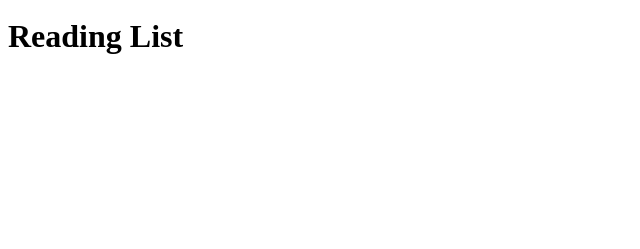
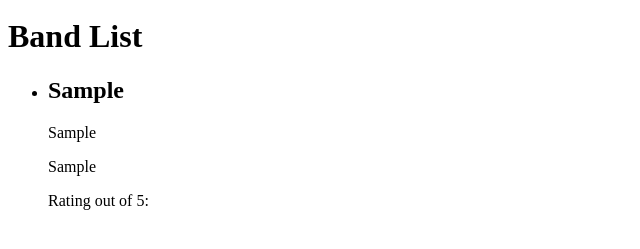
Before and after one commit to Braingains/JS-DOM-Practice, a plain HTML site: page dom_hw/index.html in a window 1280 px wide. Both pictures are taken after typing "Sample", "Sample", "Sample" into the empty fields and a click on the input "Add to List". Shown: the part 207-456 px from the top of the page, without its empty margins (0-640 px from the left). Drawn offline with Linux system fonts and the light colour scheme.

Commit message:
data appending to list

```diff
--- a/dom_hw/index.html
+++ b/dom_hw/index.html
@@ -27,13 +27,13 @@
             <input type="text" id="country" required/>
         </div>
 
-        <select id="select">
+        <select id="rating" required>
             <option disabled selected> Rating out of 5:</option>
-            <option value="1">1</option>
-            <option value="2">2</option>
-            <option value="3">3</option>
-            <option value="4">4</option>
-            <option value="5">5</option>
+            <option value="1/5">1</option>
+            <option value="2/5">2</option>
+            <option value="3/5">3</option>
+            <option value="4/5">4</option>
+            <option value="5/5">5</option>
 
         </select>
 
@@ -44,7 +44,7 @@
 
     <button id="delete-all">Delete All</button>
 
-    <h1>Reading List</h1>
+    <h1>Band List</h1>
     <ul id="band-list"></ul>
 </body>
 </html>
--- a/dom_hw/js/app.js
+++ b/dom_hw/js/app.js
@@ -15,3 +15,26 @@ const handleNewItemFormSubmit = function (event) {
 
     event.target.reset();
 }
+
+const createBandListItem = function (form) {
+    const bandListItem = document.createElement('li');
+    bandListItem.classList.add('band-list-item');
+
+    const name = document.createElement('h2');
+    name.textContent = form.name.value;
+    bandListItem.appendChild(name);
+
+    const genre = document.createElement('p');
+    genre.textContent = form.genre.value;
+    bandListItem.appendChild(genre);
+
+    const country = document.createElement('p');
+    country.textContent = form.country.value;
+    bandListItem.appendChild(country);
+
+    const rating = document.createElement('p');
+    rating.textContent = form.rating.value;
+    bandListItem.appendChild(rating);
+
+    return bandListItem;
+}
```
